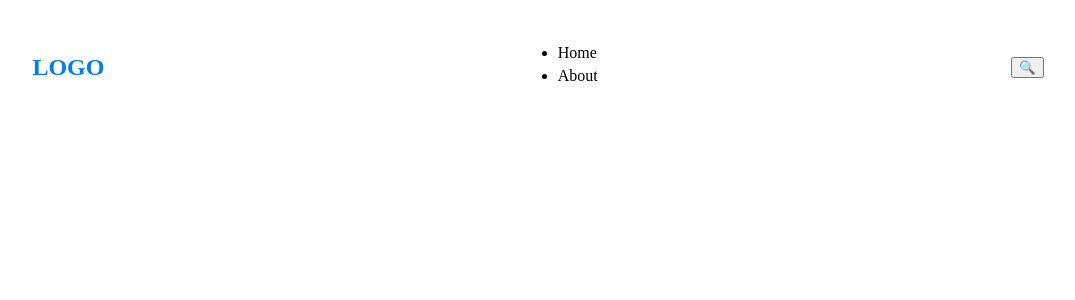
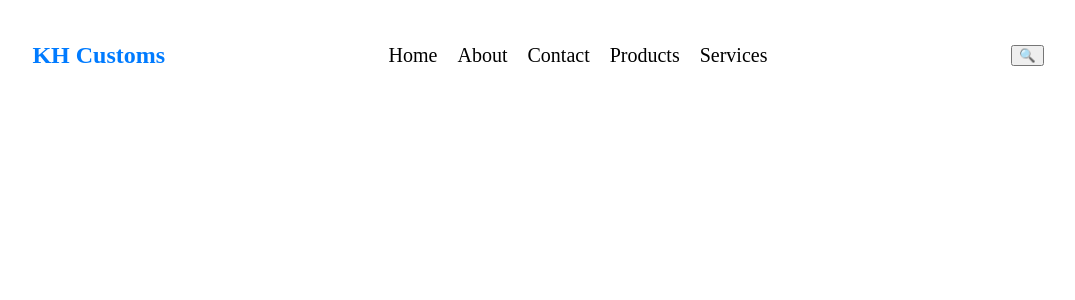
Before and after one commit to Jesperejohannsen/khCustoms, a React (Vite) app: page / in a window 1280 px wide. Shown: the top 300 px of the page, without its empty margins (102-1177 px from the left). Built offline with nearby package versions, Linux system fonts and the light colour scheme.

Commit message:
seperating nav into a component

```diff
--- a/src/components/header/Header.tsx
+++ b/src/components/header/Header.tsx
@@ -1,6 +1,6 @@
-import React, { useState } from "react";
-import NavigationMenu from "./NavigationMenu";
-import "./Header.css";
+import  { useState } from "react";
+import NavigationMenu from "../navigationRoutes/NavigationMenu";
+import "./header.css";
 
 const Header = () => {
   const [isSearchOpen, setIsSearchOpen] = useState(false);
@@ -8,6 +8,9 @@ const Header = () => {
   const menuItems = [
     { name: "Home", route: "/" },
     { name: "About", route: "/about" },
+    { name: "Contact", route: "/contact" },
+    { name: "Products", route: "/products" },
+    { name: "Services", route: "/services" },
     // Add more items here
   ];
 
@@ -17,7 +20,7 @@ const Header = () => {
 
   return (
     <header className="header">
-      <div className="logo">LOGO</div>
+      <div className="logo">KH Customs</div>
       <nav className="navbar">
         <NavigationMenu items={menuItems} />
       </nav>
--- a/src/components/header/header.css
+++ b/src/components/header/header.css
@@ -11,35 +11,18 @@
     color: #007bff;
   }
 
-  .navbar ul li {
-    position: relative;
-    border-bottom: 5px solid transparent;
+  .navbar ul {
+    display: flex;
+    list-style: none;
+    padding: 0;
   }
 
-  .navbar ul li:hover {
-    border-bottom-color: #f9f9f9;
+  .navbar ul li {
+    margin-right: 20px;
   }
 
   .navbar ul li a {
+    color: black;
     text-decoration: none;
-    color: #000000;
-    transition: color 0.3s ease;
+    font-size: 20px;
   }
-
-  .navbar ul li a:hover,
-  .navbar ul li:hover .dropdown {
-    color: #007bff;
-    display: block;
-  }
-
-  .navbar ul li .dropdown {
-    display: none;
-    position: absolute;
-    background-color: #f9f9f9;
-    min-width: 160px;
-    box-shadow: 0px 8px 16px 0px rgba(0,0,0,0.2);
-    padding: 12px 16px;
-    z-index: 1;
-    top: 100%;
-    left: 0;
-  }
--- a/src/components/header/NavigationMenu.tsx
+++ b/src/components/navigationRoutes/NavigationMenu.tsx
@@ -1,5 +1,6 @@
 import React from 'react';
 import { Link } from 'react-router-dom';
+
 
 interface MenuItem {
   name: string;
```
